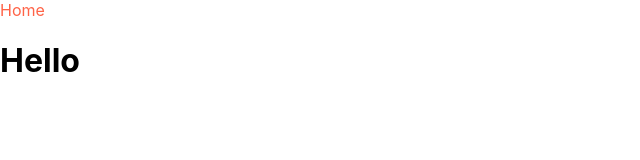
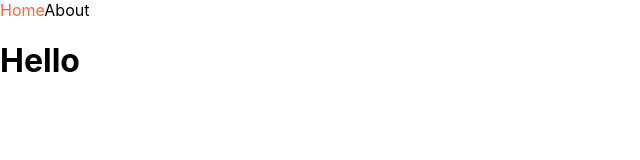
Before and after one commit to SunandBean/nomad_next_js, a Next.js app: page / in a window 1280 px wide. Shown: the top 160 px of the page, without its empty margins (0-640 px from the left). Built offline with nearby package versions, Linux system fonts and the light colour scheme.

Commit message:
add layout

```diff
--- /dev/null
+++ b/components/Layout.js
@@ -0,0 +1,10 @@
+import NavBar from "./NavBar";
+
+export default function Layout({ children }) {
+  return (
+    <>
+      <NavBar />
+      <div>{children}</div>
+    </>
+  );
+}
--- a/pages/_app.js
+++ b/pages/_app.js
@@ -1,16 +1,11 @@
+import Layout from "../components/Layout";
 import NavBar from "../components/NavBar";
-import "../styles/globals.css"
+import "../styles/globals.css";
 
 export default function App({ Component, pageProps }) {
   return (
-    <div>
-      <NavBar />
+    <Layout>
       <Component {...pageProps} />
-      <style jsx global>{`
-        a {
-          color: white;
-        }
-      `}</style>
-    </div>
+    </Layout>
   );
 }
```
